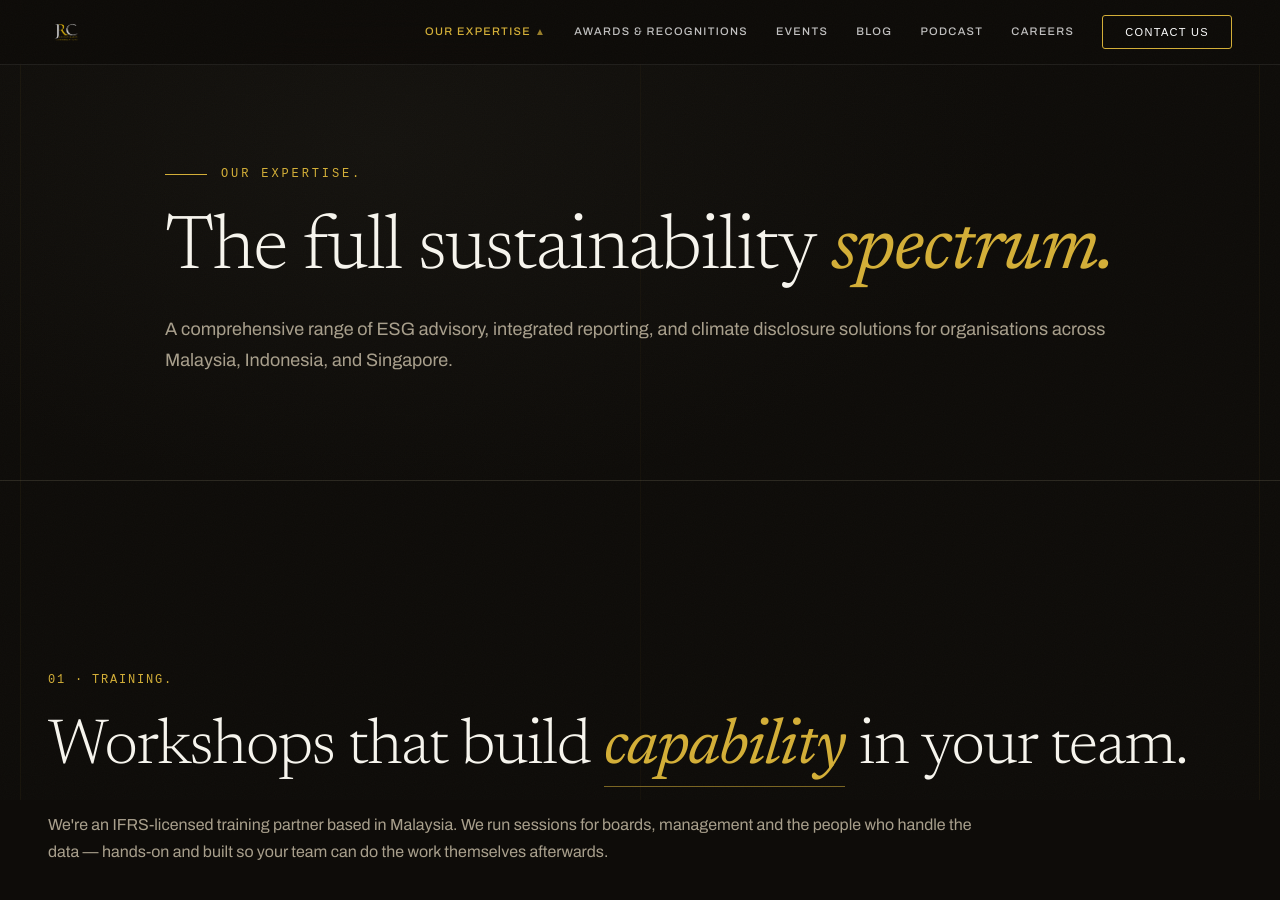
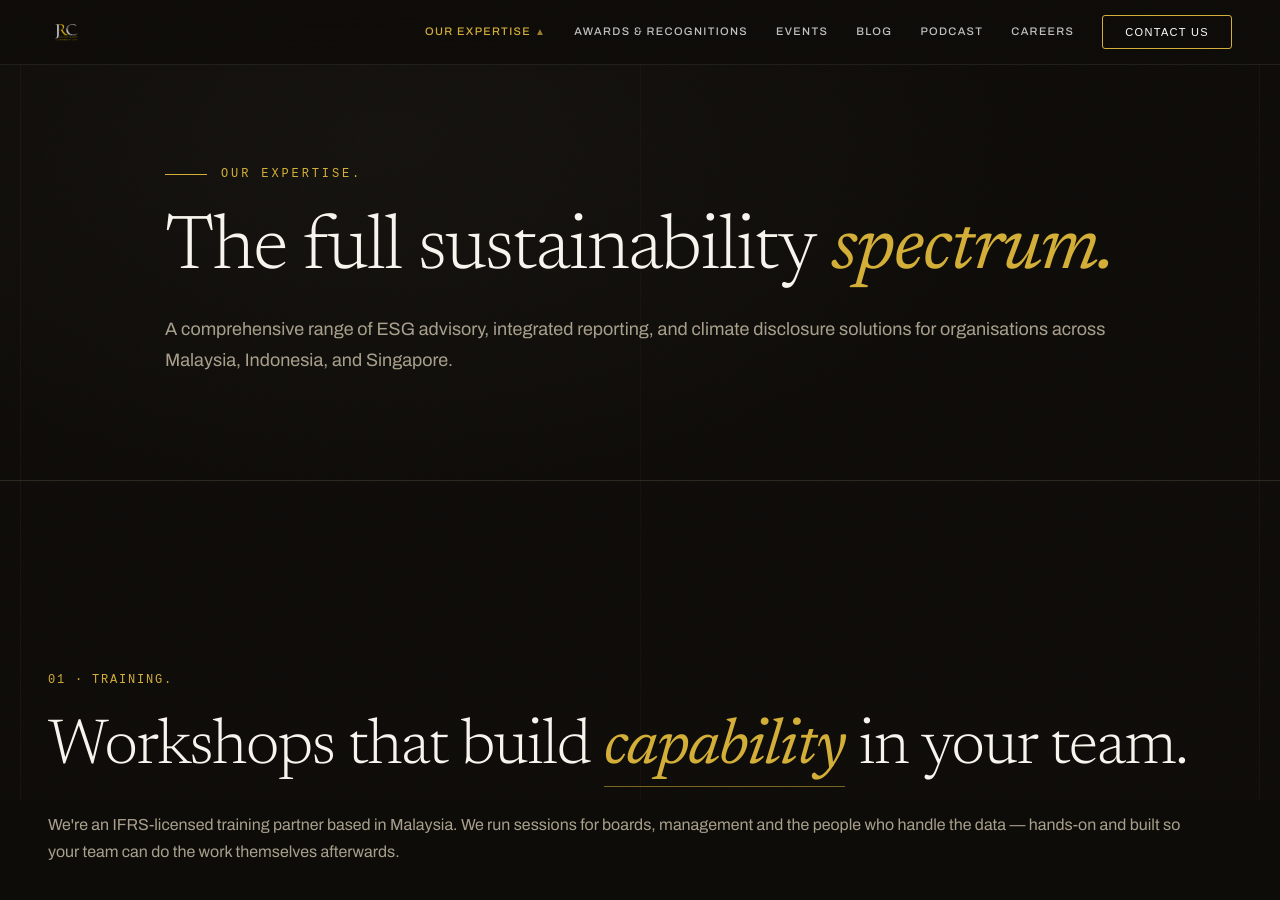
Before and after one commit to Saesheindra/jrc, a React (Vite) app: page /expertise in a window 1280 px wide. Shown: the top 900 px of the page. Built offline with nearby package versions, Linux system fonts and the light colour scheme; a web font is replaced by a local one.

Commit message:
Increase training description width to 1150px

```diff
--- a/src/pages.css
+++ b/src/pages.css
@@ -236,7 +236,7 @@
   font-size: 16px;
   color: var(--fog);
   line-height: 1.7;
-  max-width: 950px;
+  max-width: 1150px;
   margin-bottom: 36px;
 }
 
```
